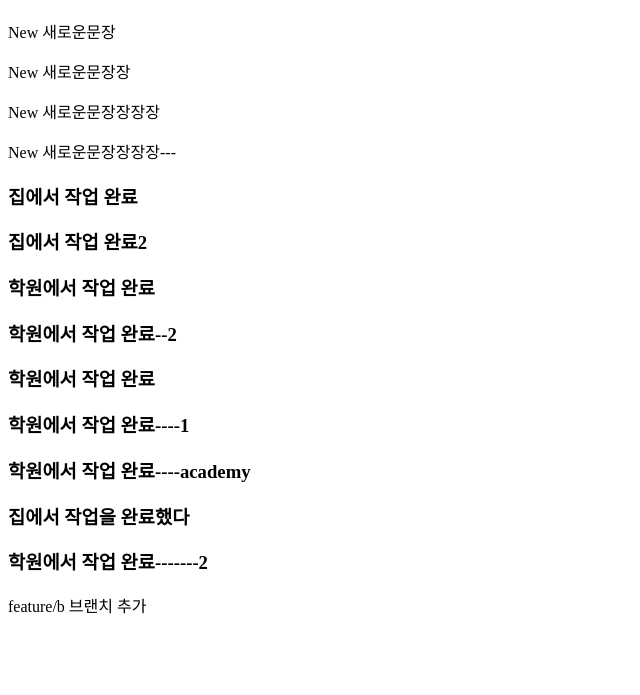
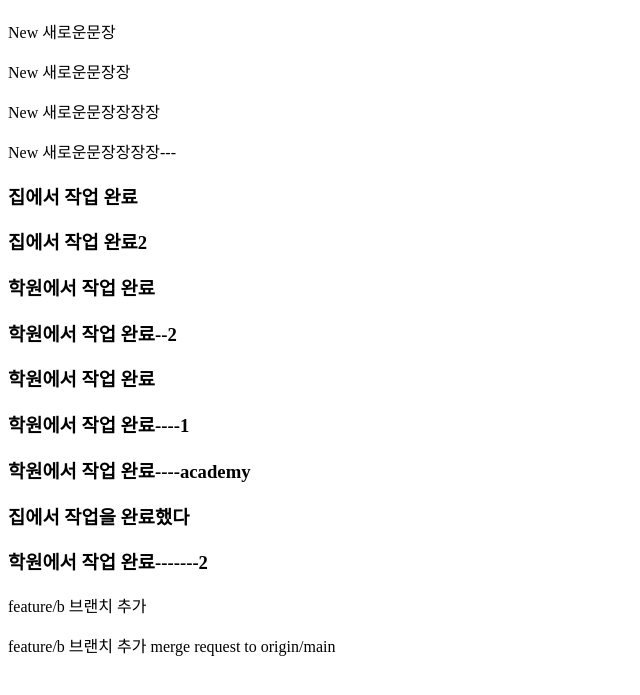
Before and after one commit to jjoy965/git-test-251016-1, a plain HTML site: page index.html in a window 1280 px wide. Shown: the part 61-756 px from the top of the page, without its empty margins (0-640 px from the left). Drawn offline with Linux system fonts and the light colour scheme.

Commit message:
feature/b 브랜치 추가 merge request to origin/main

```diff
--- a/index.html
+++ b/index.html
@@ -24,5 +24,6 @@
         <h3>집에서 작업을 완료했다</h3>
         <h3>학원에서 작업 완료-------2 </h3>
         <p>feature/b 브랜치 추가</p>
+        <p>feature/b 브랜치 추가 merge request to origin/main</p>
     </body>
 </html>
```
